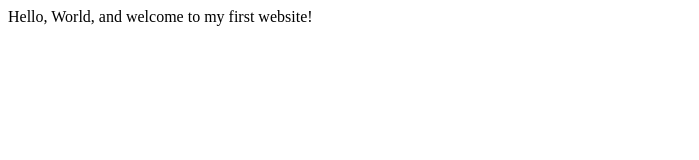
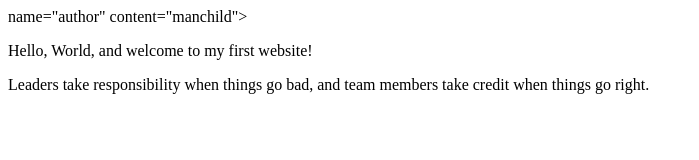
Before and after one commit to messineoa/messineoa.github.io, a plain HTML site: page index.html in a window 1280 px wide. Shown: the whole page, without its empty margins (0-699 px from the left). Drawn offline with Linux system fonts and the light colour scheme.

Commit message:
Expanded home page
Updated meta information and added content.

```diff
--- a/index.html
+++ b/index.html
@@ -3,9 +3,11 @@
     <head>
         <meta charset="utf-8">
         <meta name="viewport" content="width=device-width, initial-scale=1.0">
-        <title>My First Website</title>
+        <meta> name="author" content="manchild">
+        <title>Joe Castle|Web Developer</title>
     </head>
     <body>
-       Hello, World, and welcome to my first website!
+    <p>Hello, World, and welcome to my first website!</p>
+    </p>Leaders take responsibility when things go bad, and team members take credit when things go right.</p>
     </body>
 </html>
```
